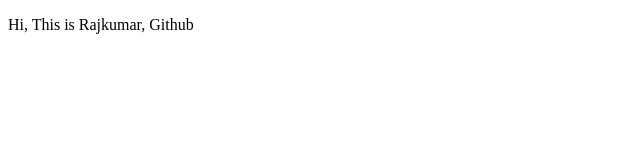
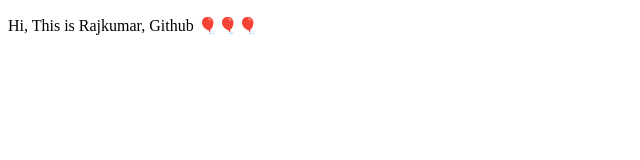
Before and after one commit to pkraj90/githubraj, a plain HTML site: page index.html in a window 1280 px wide. Shown: the full height of the page, 0-640 px from the left. Drawn offline with Linux system fonts and the light colour scheme.

Commit message:
updated p tag

```diff
--- a/index.html
+++ b/index.html
@@ -6,6 +6,6 @@
     <title>Document</title>
 </head>
 <body>
-    <p>Hi, This is Rajkumar, Github</p>
+    <p>Hi, This is Rajkumar, Github 🎈🎈🎈</p>
 </body>
 </html>
```
